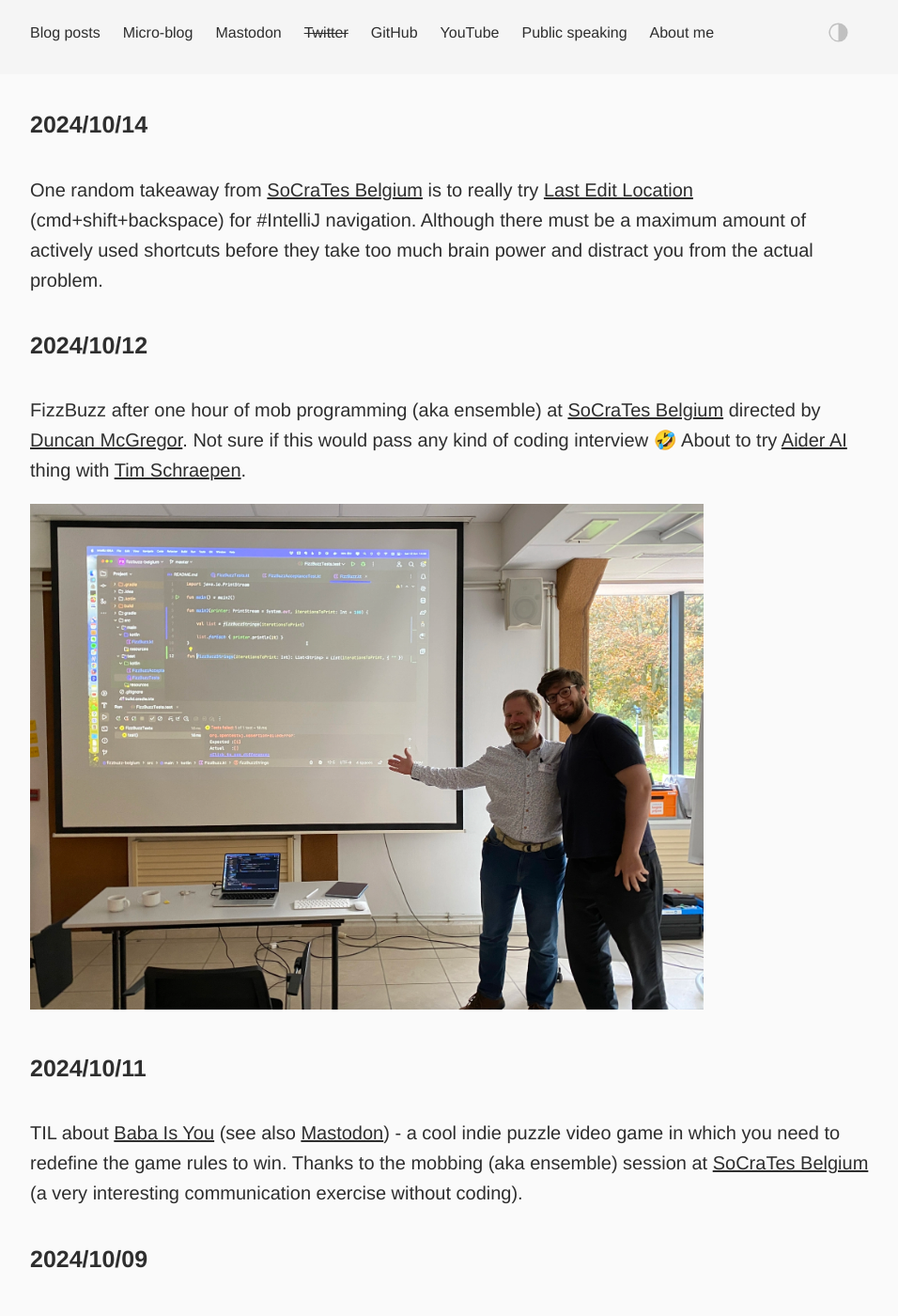
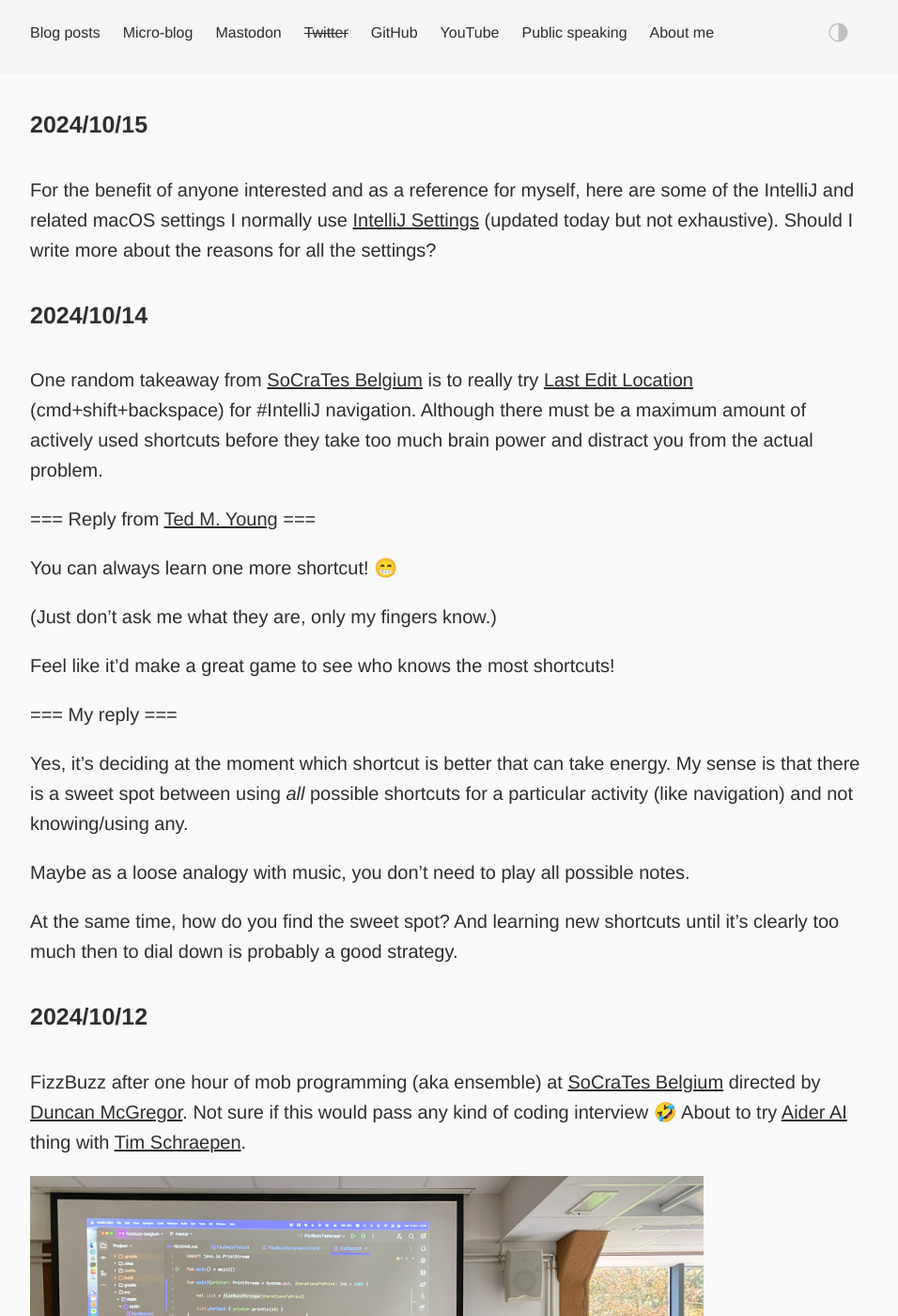
Before and after one commit to dkandalov/dkandalov.github.io, a Jekyll site: the page built from micro-blog.md, in a window 1280 px wide and 1400 px high. Shown: the whole window at 94% size, without its empty margins (160-1116 px from the left). Built offline with Jekyll 4.4.1, drawn with Linux system fonts in a browser that asks for light colours.

Commit message:
update intellij settings blog

```diff
--- a/micro-blog.md
+++ b/micro-blog.md
@@ -3,8 +3,27 @@ layout: post
 permalink: /micro-blog/
 ---
 
+#### 2024/10/15
+For the benefit of anyone interested and as a reference for myself, here are some of the IntelliJ and related macOS settings I normally use [IntelliJ Settings](https://dmitrykandalov.com/intellij-settings) (updated today but not exhaustive). Should I write more about the reasons for all the settings?
+
 #### 2024/10/14
 One random takeaway from [SoCraTes Belgium](https://socratesbe.org) is to really try [Last Edit Location](https://www.jetbrains.com/help/idea/navigating-through-the-source-code.html#find_cursor_edit) (cmd+shift+backspace) for #IntelliJ navigation. Although there must be a maximum amount of actively used shortcuts before they take too much brain power and distract you from the actual problem.
+
+=== Reply from [Ted M. Young](https://twitter.com/jitterted) ===
+
+You can always learn one more shortcut! 😁
+
+(Just don't ask me what they are, only my fingers know.)
+
+Feel like it'd make a great game to see who knows the most shortcuts!
+
+=== My reply ===
+
+Yes, it's deciding at the moment which shortcut is better that can take energy. My sense is that there is a sweet spot between using *all* possible shortcuts for a particular activity (like navigation) and not knowing/using any.
+
+Maybe as a loose analogy with music, you don't need to play all possible notes.
+
+At the same time, how do you find the sweet spot? And learning new shortcuts until it's clearly too much then to dial down is probably a good strategy.
 
 #### 2024/10/12
 FizzBuzz after one hour of mob programming (aka ensemble) at [SoCraTes Belgium](https://socratesbe.org) directed by [Duncan McGregor](https://twitter.com/duncanmcg). Not sure if this would pass any kind of coding interview 🤣 About to try [Aider AI](https://github.com/Aider-AI/aider) thing with [Tim Schraepen](https://twitter.com/TimSchraepen).
```
Also changed, not shown: _posts/2020-05-26-intellij-settings.md (+1 -1 lines).
